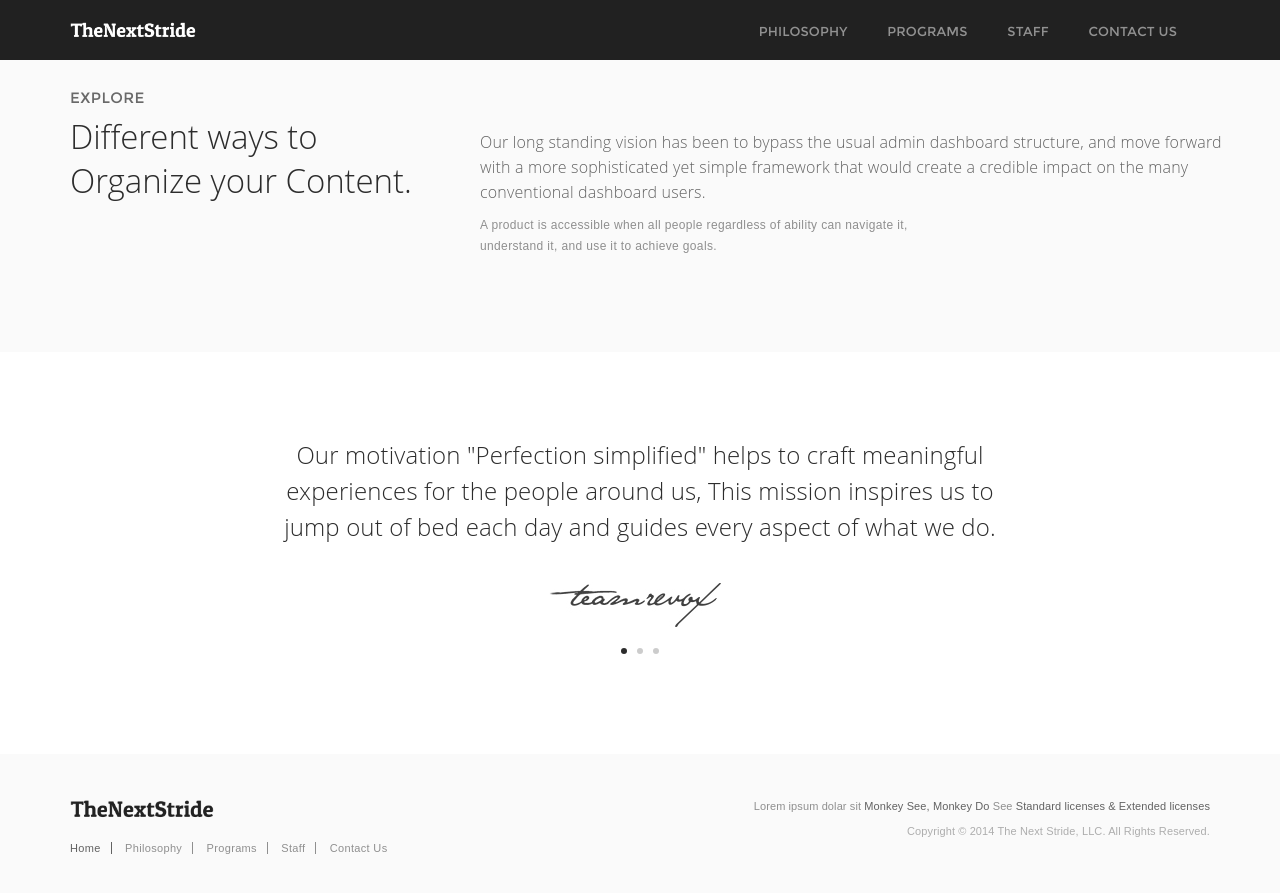
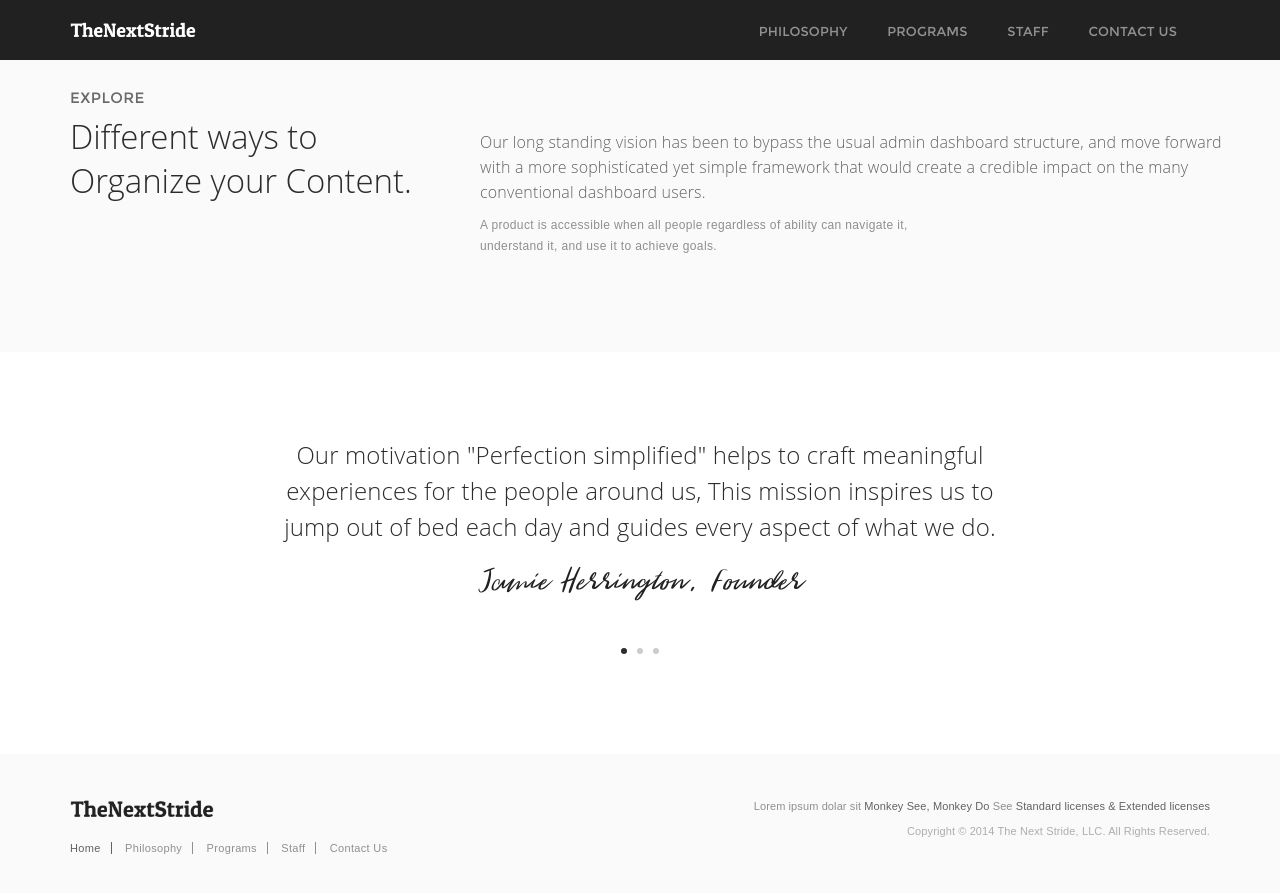
Before and after one commit to jherrington/tns, a Jekyll site: the page built from index.html, in a window 1280 px wide and 900 px high, scrolled down 1329 px. Shown: the top 893 px of the window. Built offline with Jekyll 4.4.1, drawn with Linux system fonts in a browser that asks for light colours; some web fonts are replaced.

Commit message:
added signature fonts

```diff
--- a/_layouts/default.html
+++ b/_layouts/default.html
@@ -24,7 +24,11 @@
     <!-- BEGIN PAGES CSS -->
     <link class="main-stylesheet" href="/pages/css/pages.css" rel="stylesheet" type="text/css" />
     <link class="main-stylesheet" href="/pages/css/pages-icons.css" rel="stylesheet" type="text/css" />
-    <!-- BEGIN PAGES CSS -->
+    <!-- END PAGES CSS -->
+    <!-- BEGIN CUSTOM CSS -->
+    <link rel="stylesheet" href="/assets/fonts/thewoodlands-regular-webfont.css" type="text/css" charset="utf-8" />
+    <!-- END CUSTOM CSS -->
+
   </head>
   <body class="pace-dark">
     {% include header.html %}
--- /dev/null
+++ b/assets/fonts/thewoodlands-regular-webfont.css
@@ -0,0 +1,26 @@
+/* Generated by Font Squirrel (https://www.fontsquirrel.com) on November 21, 2016 */
+
+
+
+@font-face {
+    font-family: 'woodlands';
+    src: url('/assets/fonts/thewoodlands-regular-webfont.eot');
+    src: url('/assets/fonts/thewoodlands-regular-webfont.eot?#iefix') format('embedded-opentype'),
+         url('/assets/fonts/thewoodlands-regular-webfont.woff') format('woff'),
+         url('/assets/fonts/thewoodlands-regular-webfont.ttf') format('truetype'),
+         url('/assets/fonts/thewoodlands-regular-webfont.svg#the_woodlandsregular') format('svg');
+    font-weight: normal;
+    font-style: normal;
+
+}
+
+.font-woodlands {
+  font-family: 'woodlands';
+}
+
+.signature-lg {
+  font-family: 'woodlands';
+  font-size: 40px;
+  line-height: 60px;
+  color: #222;
+}
--- a/index.html
+++ b/index.html
@@ -185,7 +185,7 @@ layout: default
                       to jump out of bed each day and guides every aspect of what we
                       do.
                       </h3>
-            <img alt="" class="m-t-20" src="assets/images/signature_sample.png">
+            <p class="signature-lg">Jamie Herrington, Founder</p>
           </div>
         </div>
       </div>
@@ -197,7 +197,7 @@ layout: default
             <h3 class="text-center">
                       The dashboard will synergize with the colour selection made by the user and appropriately amend. Similarly, all other elements will sync according to the base colours.
                       </h3>
-            <img alt="" class="m-t-20" src="assets/images/signature_sample.png">
+            <p class="signature-lg">Matt Frick</p>
           </div>
         </div>
       </div>
```
Also changed, not shown: assets/fonts/thewoodlands-regular-webfont.ttf (added), assets/fonts/thewoodlands-regular-webfont.woff (added), 2 other files.
